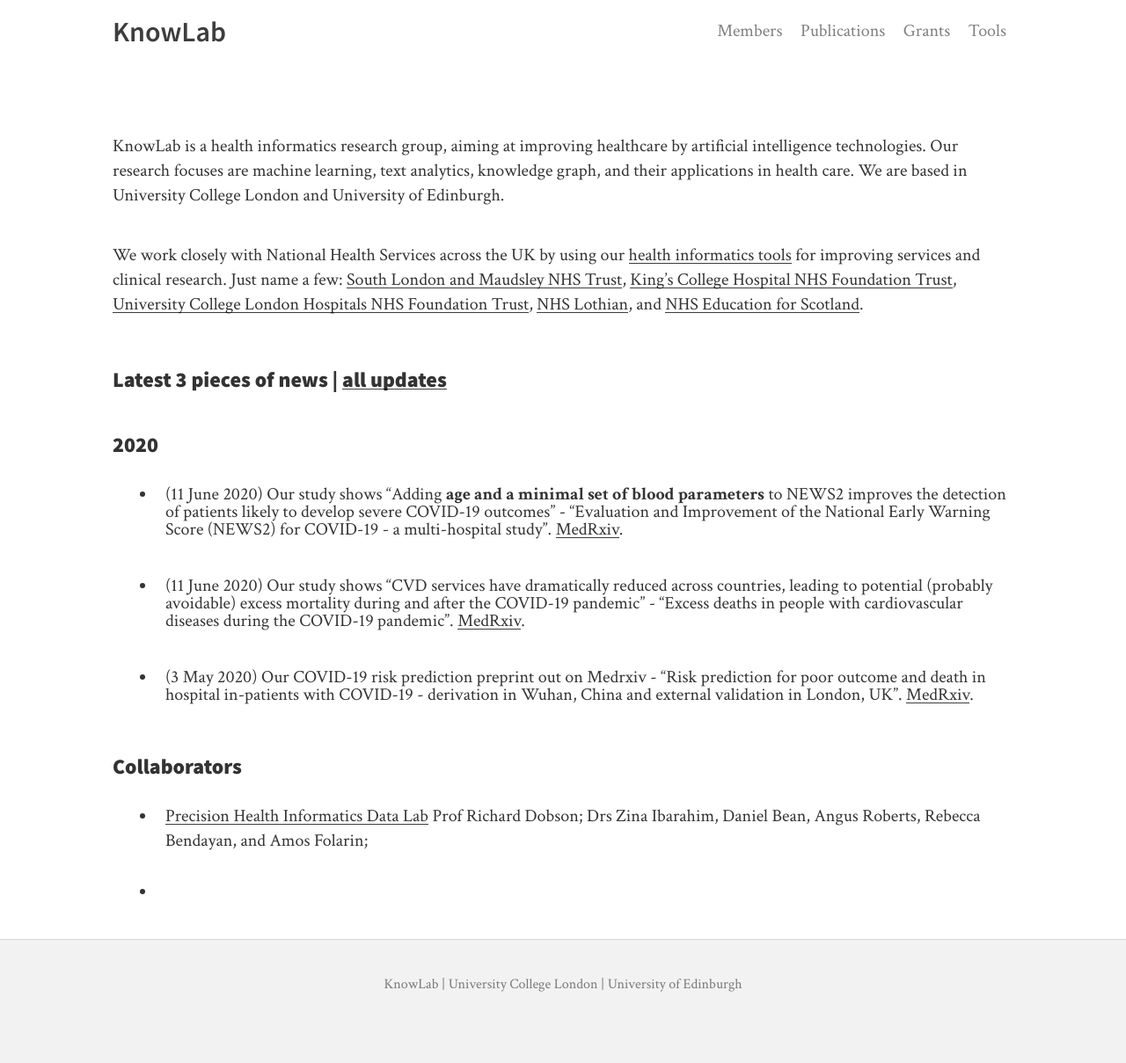
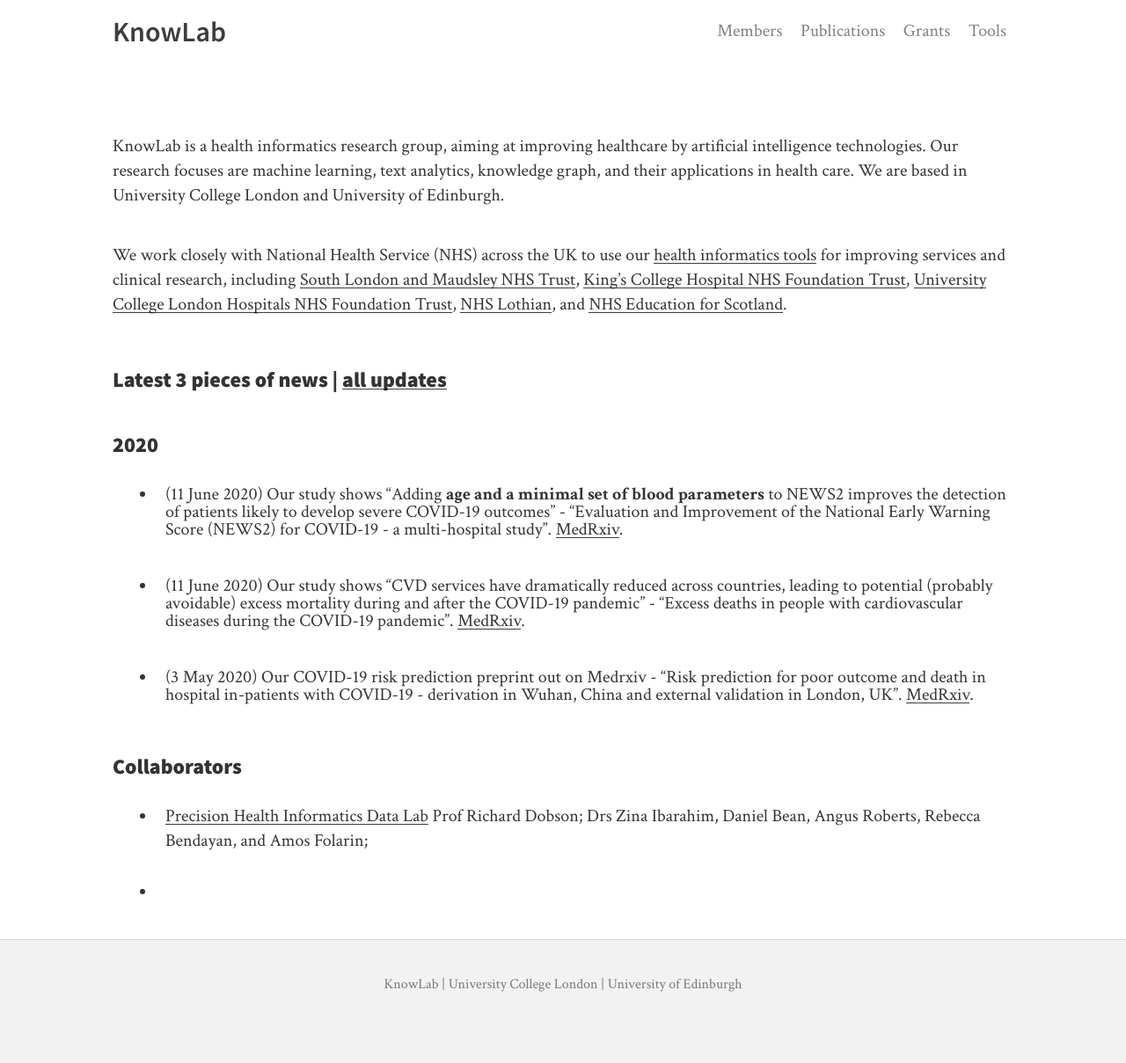
Before and after one commit to knowlab/knowlab.github.io, a Jekyll site: the page built from index.md, in a window 1280 px wide. Shown: the whole page at 88% size. Built offline with Jekyll 4.4.1, drawn with Linux system fonts in a browser that asks for light colours.

Commit message:
Update info.md

```diff
--- a/info.md
+++ b/info.md
@@ -1,3 +1,3 @@
 KnowLab is a health informatics research group, aiming at improving healthcare by artificial intelligence technologies. Our research focuses are machine learning, text analytics, knowledge graph, and their applications in health care. We are based in University College London and University of Edinburgh.
 
-We work closely with National Health Services across the UK by using our [health informatics tools](/tools) for improving services and clinical research. Just name a few: [South London and Maudsley NHS Trust](https://www.slam.nhs.uk/), [King's College Hospital NHS Foundation Trust](https://www.kch.nhs.uk/), [University College London Hospitals NHS Foundation Trust](https://www.uclh.nhs.uk/Pages/Home.aspx), [NHS Lothian](https://www.nhslothian.scot/Pages/default.aspx), and [NHS Education for Scotland](https://www.nhslothian.scot/Pages/default.aspx).
+We work closely with National Health Service (NHS) across the UK to use our [health informatics tools](/tools) for improving services and clinical research, including [South London and Maudsley NHS Trust](https://www.slam.nhs.uk/), [King's College Hospital NHS Foundation Trust](https://www.kch.nhs.uk/), [University College London Hospitals NHS Foundation Trust](https://www.uclh.nhs.uk/Pages/Home.aspx), [NHS Lothian](https://www.nhslothian.scot/Pages/default.aspx), and [NHS Education for Scotland](https://www.nhslothian.scot/Pages/default.aspx).
```
